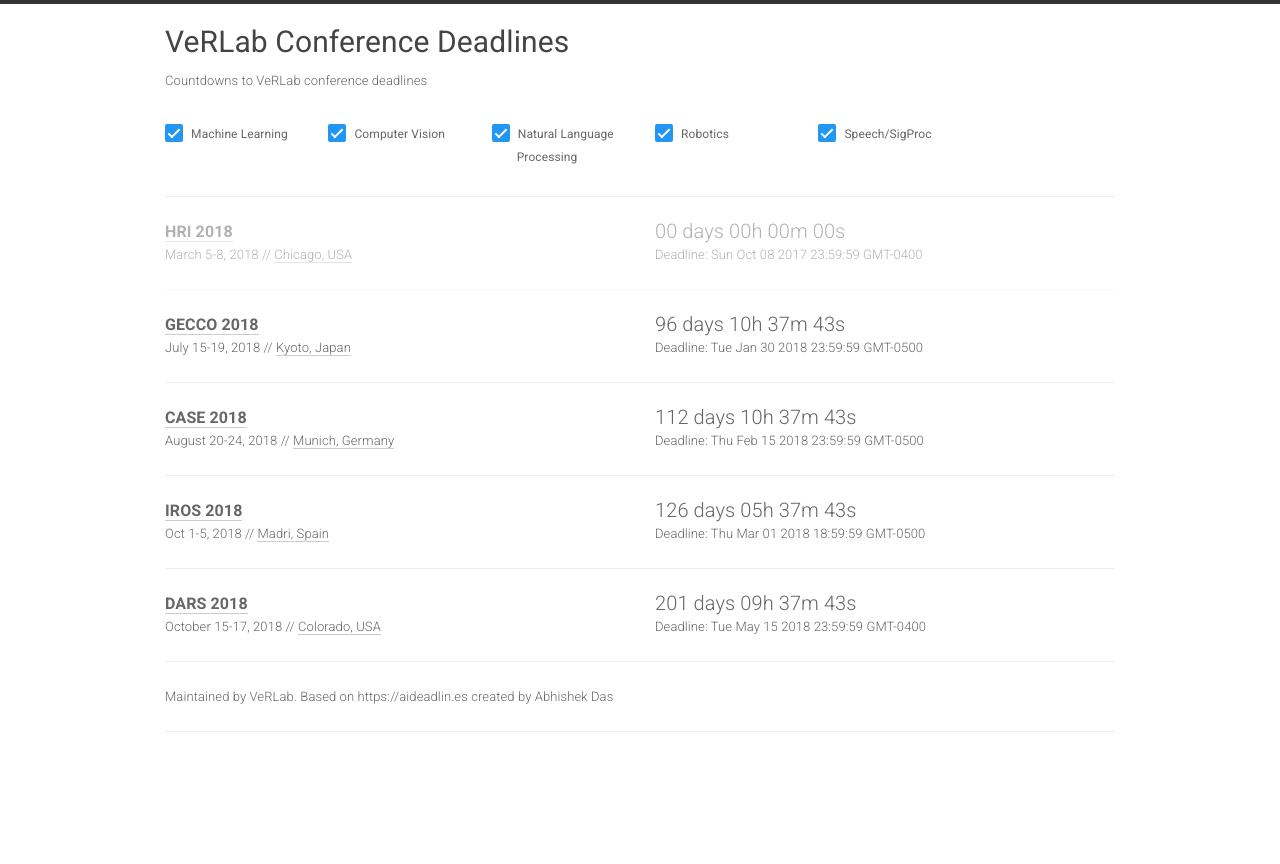
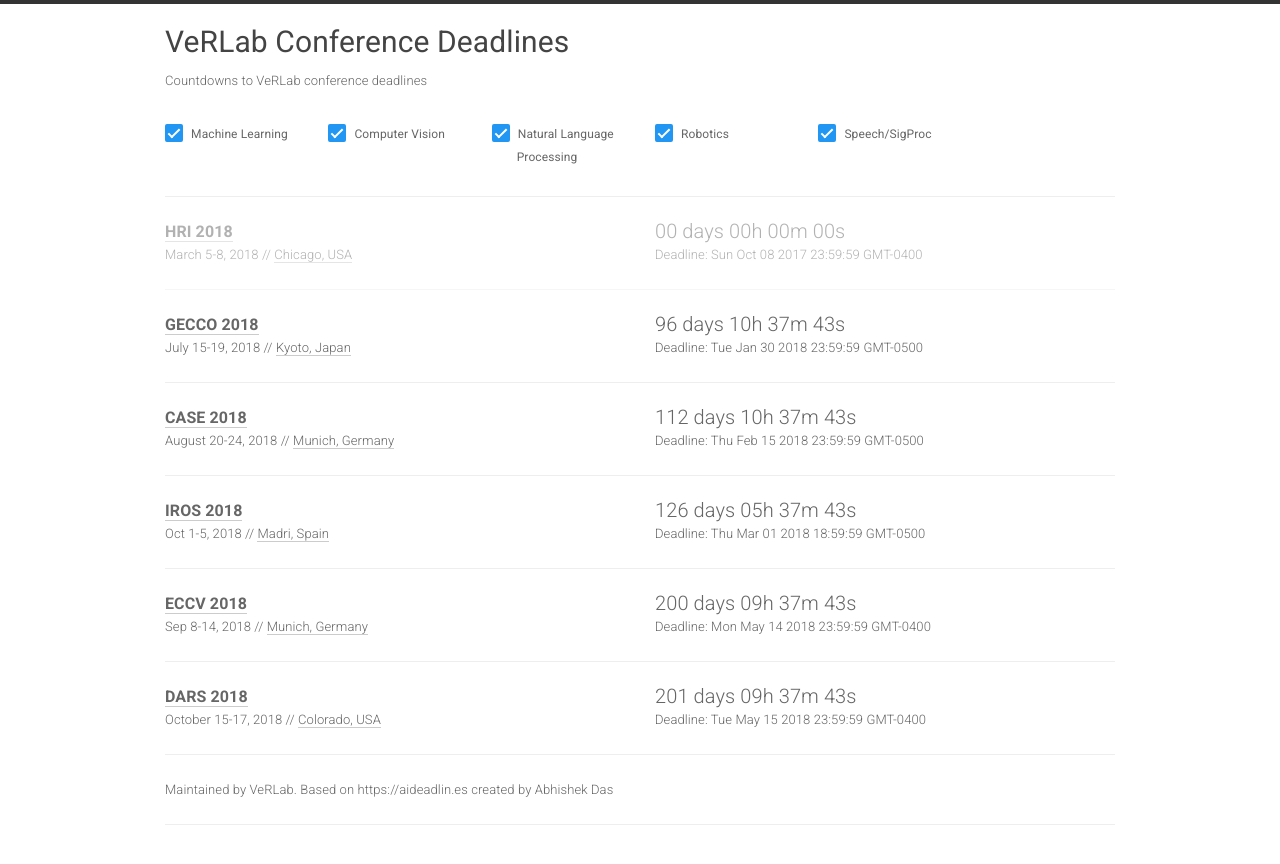
Before and after one commit to verlab/verlab-deadlines--page, a Jekyll site: the page index.html, which Jekyll copies as it is, in a window 1280 px wide. Shown: the top 864 px of the page. Built offline with Jekyll 4.4.1, drawn with Linux system fonts in a browser that asks for light colours; nearby versions of some CDN libraries.

Commit message:
atualizando conferencias

```diff
--- a/index.html
+++ b/index.html
@@ -173,6 +173,27 @@
 </div>
 
 
+<div id="eccv18" class=" CV-conf ">
+  <div class="row">
+      <div class="col-xs-12 col-sm-6">
+          <a href="https://eccv2018.org"><b>ECCV 2018</b></a>
+          <div class="meta">
+            Sep 8-14, 2018 // <a href="http://maps.google.com/?q=Munich, Germany">Munich, Germany</a>
+          </div>
+      </div>
+      <div class="col-xs-12 col-sm-6">
+        <span class="timer"></span>
+        <div class="deadline">
+          <div>Deadline:
+            <span class="deadline-time"></span>
+          </div>
+        </div>
+      </div>
+  </div>
+  <hr>
+</div>
+
+
 <div id="dars18" class=" RO-conf ">
   <div class="row">
       <div class="col-xs-12 col-sm-6">
@@ -270,6 +291,22 @@
 
 // adjust date according to deadline timezone
 var timezone =  "America/New_York" ;
+var confDate = moment.tz("2018-05-14 23:59:59", timezone);
+
+// render countdown timer
+$('#eccv18 .timer').countdown(confDate.toDate(), function(event) {
+  $(this).html(event.strftime('%D days %Hh %Mm %Ss'));
+});
+$('#eccv18 .deadline-time').html(confDate.toString());
+
+// check if date has passed, add 'past' class to it
+var today = moment();
+if (today.diff(confDate) > 0)
+$('#eccv18').addClass('past');
+
+
+// adjust date according to deadline timezone
+var timezone =  "America/New_York" ;
 var confDate = moment.tz("2018-05-15 23:59:59", timezone);
 
 // render countdown timer
```
